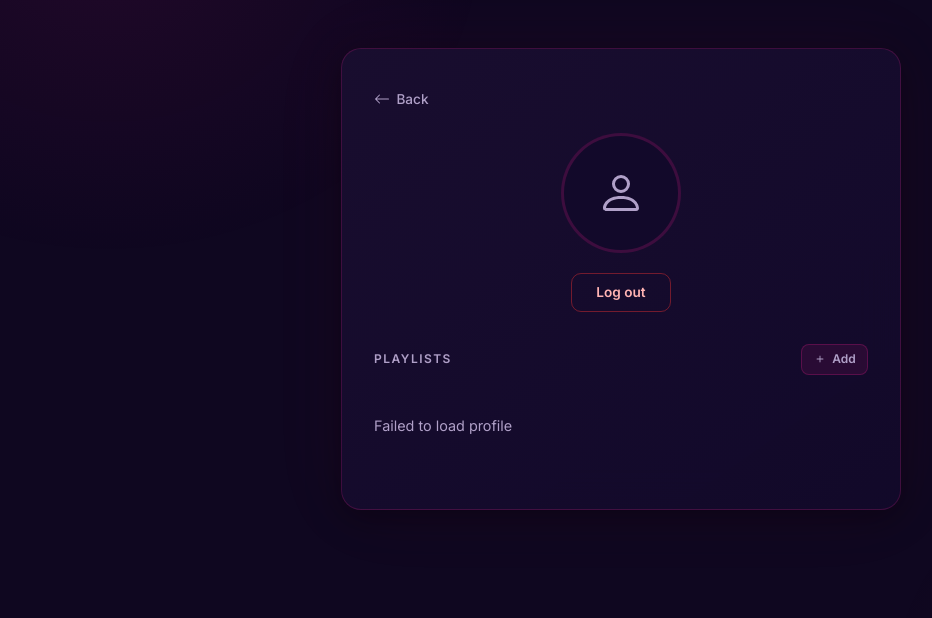
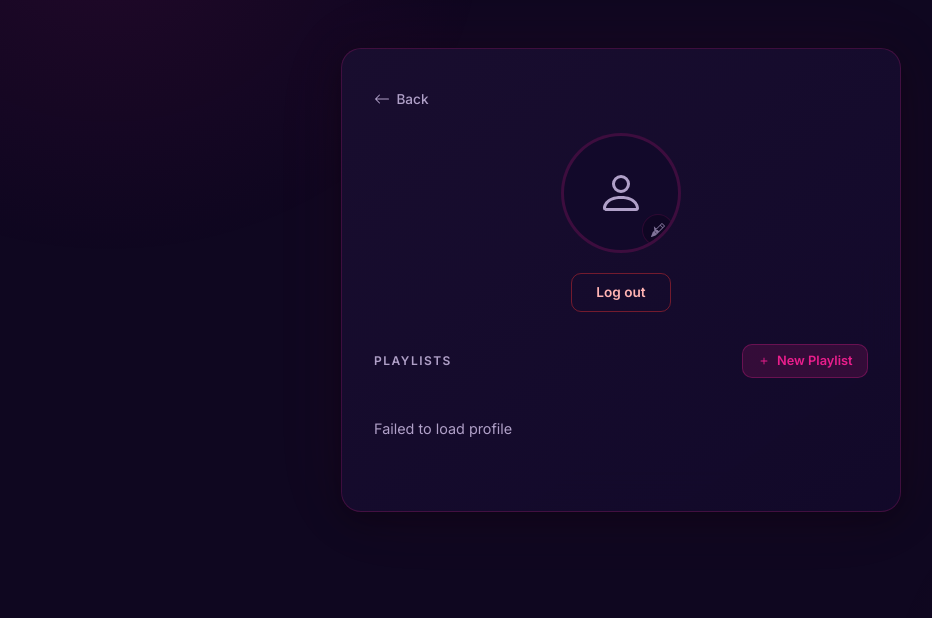
Before and after one commit to LukaLominadze/MusicDjam, a Django app: template src/templates/profile.html in a window 1280 px wide. Shown: the part 60-678 px from the top of the page, without its empty margins (19-951 px from the left). Run offline with Django 5.2, Linux system fonts and the light colour scheme; the template is opened without the code that fills it, so the values that code supplies are empty.

Commit message:
adding edit profile picture and add playlist button

```diff
--- a/src/static/css/profile.css
+++ b/src/static/css/profile.css
@@ -81,16 +81,23 @@
     cursor: pointer;
     transition: all 0.2s ease;
     z-index: 2;
-    opacity: 0;
-}
-
-.profile-header:hover .profile-avatar-edit {
-    opacity: 1;
+    opacity: 0.7;
+    flex-direction: column;
+    gap: 0;
 }
 
 .profile-avatar-edit:hover {
+    opacity: 1;
     background: rgba(233, 30, 140, 0.3);
     border-color: var(--accent-pink);
+    transform: scale(1.1);
+}
+
+.profile-avatar-edit-text {
+    font-size: 0;
+    width: 0;
+    height: 0;
+    overflow: hidden;
 }
 
 .profile-avatar-edit input {
@@ -130,6 +137,41 @@
     letter-spacing: 1.5px;
     color: var(--text-muted);
     margin-bottom: 1rem;
+}
+
+.profile-section-header {
+    display: flex;
+    align-items: center;
+    justify-content: space-between;
+    margin-bottom: 1rem;
+}
+
+.profile-section-header .section-label {
+    margin-bottom: 0;
+}
+
+.profile-add-playlist-btn {
+    display: inline-flex;
+    align-items: center;
+    gap: 0.35rem;
+    padding: 0.4rem 0.9rem;
+    background: rgba(233, 30, 140, 0.15);
+    border: 1.5px solid rgba(233, 30, 140, 0.3);
+    border-radius: 10px;
+    color: var(--accent-pink);
+    font-family: 'Inter', sans-serif;
+    font-size: 0.8rem;
+    font-weight: 600;
+    text-decoration: none;
+    transition: all 0.25s ease;
+    white-space: nowrap;
+}
+
+.profile-add-playlist-btn:hover {
+    background: rgba(233, 30, 140, 0.25);
+    border-color: var(--accent-pink);
+    transform: translateY(-1px);
+    box-shadow: 0 2px 12px rgba(233, 30, 140, 0.2);
 }
 
 .playlist-scroll {
--- a/src/templates/profile.html
+++ b/src/templates/profile.html
@@ -23,9 +23,10 @@
                 <svg xmlns="http://www.w3.org/2000/svg" width="48" height="48" fill="var(--text-muted)" viewBox="0 0 16 16">
                     <path d="M8 8a3 3 0 1 0 0-6 3 3 0 0 0 0 6m2-3a2 2 0 1 1-4 0 2 2 0 0 1 4 0m4 8c0 1-1 1-1 1H3s-1 0-1-1 1-4 6-4 6 3 6 4m-1-.004c-.001-.246-.154-.986-.832-1.664C11.516 10.68 10.289 10 8 10s-3.516.68-4.168 1.332c-.678.678-.83 1.418-.832 1.664z"/>
                 </svg>
-                <label class="profile-avatar-edit" id="avatar_edit_label" style="display:none">
+                <label class="profile-avatar-edit" id="avatar_edit_label">
                     <input type="file" accept="image/*" id="avatar_file_input">
                     <svg xmlns="http://www.w3.org/2000/svg" width="14" height="14" fill="var(--text-muted)" viewBox="0 0 16 16"><path d="M12.146.146a.5.5 0 0 1 .708 0l3 3a.5.5 0 0 1 0 .708l-10 10a.5.5 0 0 1-.168.11l-5 2a.5.5 0 0 1-.65-.65l2-5a.5.5 0 0 1 .11-.168zM11.207 2.5 13.5 4.793 14.793 3.5 12.5 1.207zm1.586 3L10.5 3.207 4 9.707V10h.5a.5.5 0 0 1 .5.5v.5h.5a.5.5 0 0 1 .5.5v.5h.293zm-9.5-1.707 6.293 6.293-2.5 2.5L3.793 8.293z"/></svg>
+                    <span class="profile-avatar-edit-text">Edit</span>
                 </label>
             </div>
             <h2 class="profile-username" id="profile_username"></h2>
@@ -33,11 +34,11 @@
         </div>
 
         <div id="playlists_section">
-            <div style="display:flex;align-items:center;justify-content:space-between;margin-bottom:1rem;">
-                <div class="section-label" style="margin-bottom:0">Playlists</div>
-                <a href="/playlist/add/" class="nav-add-btn" id="add_playlist_btn" style="display:none">
+            <div class="profile-section-header">
+                <div class="section-label">Playlists</div>
+                <a href="/playlist/add/" class="profile-add-playlist-btn" id="add_playlist_btn">
                     <svg xmlns="http://www.w3.org/2000/svg" width="14" height="14" fill="currentColor" viewBox="0 0 16 16"><path d="M8 4a.5.5 0 0 1 .5.5v3h3a.5.5 0 0 1 0 1h-3v3a.5.5 0 0 1-1 0v-3h-3a.5.5 0 0 1 0-1h3v-3A.5.5 0 0 1 8 4"/></svg>
-                    <span>Add</span>
+                    <span>New Playlist</span>
                 </a>
             </div>
             <div class="playlist-scroll" id="playlist_container">
@@ -72,8 +73,6 @@
 
         if (isOwnProfile) {
             document.getElementById('btn_logout').style.display = 'block';
-            document.getElementById('avatar_edit_label').style.display = 'flex';
-            document.getElementById('add_playlist_btn').style.display = 'inline-flex';
         }
 
         try {
@@ -206,7 +205,7 @@
                 newLabel.className = 'profile-avatar-edit';
                 newLabel.id = 'avatar_edit_label';
                 newLabel.style.opacity = '1';
-                newLabel.innerHTML = '<input type="file" accept="image/*" id="avatar_file_input"><svg xmlns="http://www.w3.org/2000/svg" width="14" height="14" fill="var(--text-muted)" viewBox="0 0 16 16"><path d="M12.146.146a.5.5 0 0 1 .708 0l3 3a.5.5 0 0 1 0 .708l-10 10a.5.5 0 0 1-.168.11l-5 2a.5.5 0 0 1-.65-.65l2-5a.5.5 0 0 1 .11-.168zM11.207 2.5 13.5 4.793 14.793 3.5 12.5 1.207zm1.586 3L10.5 3.207 4 9.707V10h.5a.5.5 0 0 1 .5.5v.5h.5a.5.5 0 0 1 .5.5v.5h.293zm-9.5-1.707 6.293 6.293-2.5 2.5L3.793 8.293z"/></svg>';
+                newLabel.innerHTML = '<input type="file" accept="image/*" id="avatar_file_input"><svg xmlns="http://www.w3.org/2000/svg" width="14" height="14" fill="var(--text-muted)" viewBox="0 0 16 16"><path d="M12.146.146a.5.5 0 0 1 .708 0l3 3a.5.5 0 0 1 0 .708l-10 10a.5.5 0 0 1-.168.11l-5 2a.5.5 0 0 1-.65-.65l2-5a.5.5 0 0 1 .11-.168zM11.207 2.5 13.5 4.793 14.793 3.5 12.5 1.207zm1.586 3L10.5 3.207 4 9.707V10h.5a.5.5 0 0 1 .5.5v.5h.5a.5.5 0 0 1 .5.5v.5h.293zm-9.5-1.707 6.293 6.293-2.5 2.5L3.793 8.293z"/></svg><span class="profile-avatar-edit-text">Edit</span>';
                 avatarEl.appendChild(newLabel);
                 rebindAvatarInput();
             };
@@ -215,7 +214,7 @@
             label.classList.remove('uploading');
             label.style.opacity = '';
             const svg = '<svg xmlns="http://www.w3.org/2000/svg" width="14" height="14" fill="var(--text-muted)" viewBox="0 0 16 16"><path d="M12.146.146a.5.5 0 0 1 .708 0l3 3a.5.5 0 0 1 0 .708l-10 10a.5.5 0 0 1-.168.11l-5 2a.5.5 0 0 1-.65-.65l2-5a.5.5 0 0 1 .11-.168zM11.207 2.5 13.5 4.793 14.793 3.5 12.5 1.207zm1.586 3L10.5 3.207 4 9.707V10h.5a.5.5 0 0 1 .5.5v.5h.5a.5.5 0 0 1 .5.5v.5h.293zm-9.5-1.707 6.293 6.293-2.5 2.5L3.793 8.293z"/></svg>';
-            label.innerHTML = '<input type="file" accept="image/*" id="avatar_file_input">' + svg;
+            label.innerHTML = '<input type="file" accept="image/*" id="avatar_file_input">' + svg + '<span class="profile-avatar-edit-text">Edit</span>';
             rebindAvatarInput();
         }
     }
```
